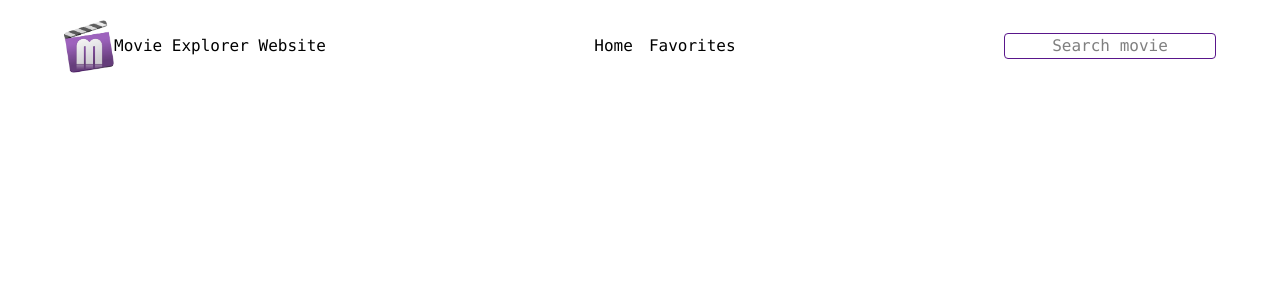
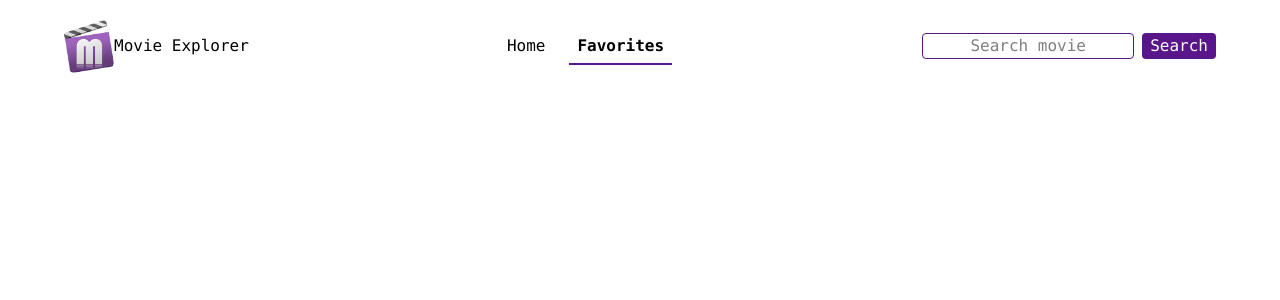
Before and after one commit to ahmadmazhar917/Movie-Explorer-Website, a React (Vite) app: page /favorites in a window 1280 px wide. Shown: the top 300 px of the page. Built offline with nearby package versions, Linux system fonts and the light colour scheme.

Commit message:
Complete on Favorites functionality and start working on Search functionality

```diff
--- a/src/App.jsx
+++ b/src/App.jsx
@@ -3,14 +3,18 @@ import Favorites from "./pages/Favorites";
 import { Routes, Route } from "react-router-dom";
 import { Container } from "@mui/material";
 import { FavoriteContextProvider } from "./store/favorites-context";
+import SearchPage from "./pages/SearchPage";
+import Navbar from "./components/Navbar";
 
 function App() {
   return (
     <FavoriteContextProvider>
       <Container>
+        <Navbar />
         <Routes>
           <Route path="/" element={<Home />} />
           <Route path="/favorites" element={<Favorites />} />
+          <Route path="/searchpage" element={<SearchPage />} />
         </Routes>
       </Container>
     </FavoriteContextProvider>
--- a/src/components/Navbar.jsx
+++ b/src/components/Navbar.jsx
@@ -1,7 +1,11 @@
 import Logo from "../assets/logo.png";
-import { Link } from "react-router-dom";
+import { NavLink, useNavigate } from "react-router-dom";
 
 const Navbar = () => {
+  function searchAction(formData) {
+    const movieName = formData.get("searchedMovieName");
+  }
+
   return (
     <nav className="flex mt-5 items-center justify-between font-mono">
       <div className="flex items-center ">
@@ -12,29 +16,50 @@ const Navbar = () => {
           width={50}
           className="rounded-xl"
         />
-        <p>Movie Explorer Website</p>
+        <p>Movie Explorer</p>
       </div>
       <div>
         <ul className="flex gap-4">
           <li>
-            <Link to="/" className="hover:text-purple-900">
+            <NavLink
+              to="/"
+              className={({ isActive }) =>
+                `hover:text-purple-900 p-2 ${
+                  isActive ? "border-b-2 border-purple-900 font-bold" : ""
+                }`
+              }
+            >
               Home
-            </Link>
+            </NavLink>
           </li>
           <li>
-            <Link to="/favorites" className="hover:text-purple-900">
+            <NavLink
+              to="/favorites"
+              className={({ isActive }) =>
+                `hover:text-purple-900 p-2 ${
+                  isActive ? "border-b-2 border-purple-900 font-bold" : ""
+                }`
+              }
+            >
               Favorites
-            </Link>
+            </NavLink>
           </li>
         </ul>
       </div>
-      <div>
+      <form action={searchAction} className="flex gap-2">
         <input
           type="text"
           placeholder="Search movie"
           className="border border-purple-900 rounded-sm text-center"
+          name="searchedMovieName"
         />
-      </div>
+        <button
+          type="submit"
+          className="bg-purple-900 text-white px-2 rounded-sm hover:cursor-pointer hover:bg-purple-800"
+        >
+          Search
+        </button>
+      </form>
     </nav>
   );
 };
--- a/src/pages/Favorites.jsx
+++ b/src/pages/Favorites.jsx
@@ -2,12 +2,7 @@ import FavoriteMovies from "../components/FavoriteMovies";
 import Navbar from "../components/Navbar";
 
 const Favorites = () => {
-  return (
-    <>
-      <Navbar></Navbar>
-      <FavoriteMovies />
-    </>
-  );
+  return <FavoriteMovies />;
 };
 
 export default Favorites;
--- a/src/pages/Home.jsx
+++ b/src/pages/Home.jsx
@@ -2,12 +2,7 @@ import Movies from "../components/Movies";
 import Navbar from "../components/Navbar";
 
 const Home = () => {
-  return (
-    <>
-      <Navbar />
-      <Movies />
-    </>
-  );
+  return <Movies />;
 };
 
 export default Home;
--- /dev/null
+++ b/src/pages/SearchPage.jsx
@@ -0,0 +1,7 @@
+import React from "react";
+
+const SearchPage = () => {
+  return <div></div>;
+};
+
+export default SearchPage;
--- a/src/store/favorites-context.jsx
+++ b/src/store/favorites-context.jsx
@@ -7,20 +7,22 @@ export const FavoriteContext = createContext({
 });
 
 export function FavoriteContextProvider({ children }) {
-  const [addToFavoriteItems, setAddToFavoriteItems] = useState([]);
+  const [addToFavoriteItems, setAddToFavoriteItems] = useState(() => {
+    const storedFavorites = localStorage.getItem("favorites");
+    return storedFavorites ? JSON.parse(storedFavorites) : [];
+  });
 
-  // useEffect(() => {
-  //   const data = localStorage.getItem("movies");
-  //   if (data) {
-  //     setAddToFavoriteItems(data);
-  //   }
-  // }, []);
+  useEffect(() => {
+    localStorage.setItem("favorites", JSON.stringify(addToFavoriteItems));
+  }, [addToFavoriteItems]);
 
   function addItemToFavorites(movieData) {
-    let updatedItems;
     setAddToFavoriteItems((prevVal) => {
-      updatedItems = [...prevVal, movieData];
-      return updatedItems;
+      let movieItemIndex = prevVal.findIndex((val) => val.id === movieData.id);
+      if (movieItemIndex === -1) {
+        return [...prevVal, movieData];
+      }
+      return [...prevVal];
     });
   }
 
@@ -30,7 +32,6 @@ export function FavoriteContextProvider({ children }) {
       updatedFavoriteItems = prevVal.filter((val) => val.id !== movieData.id);
       return updatedFavoriteItems;
     });
-    // localStorage.setItem("movies", updatedFavoriteItems);
   }
 
   const contextValue = {
```
